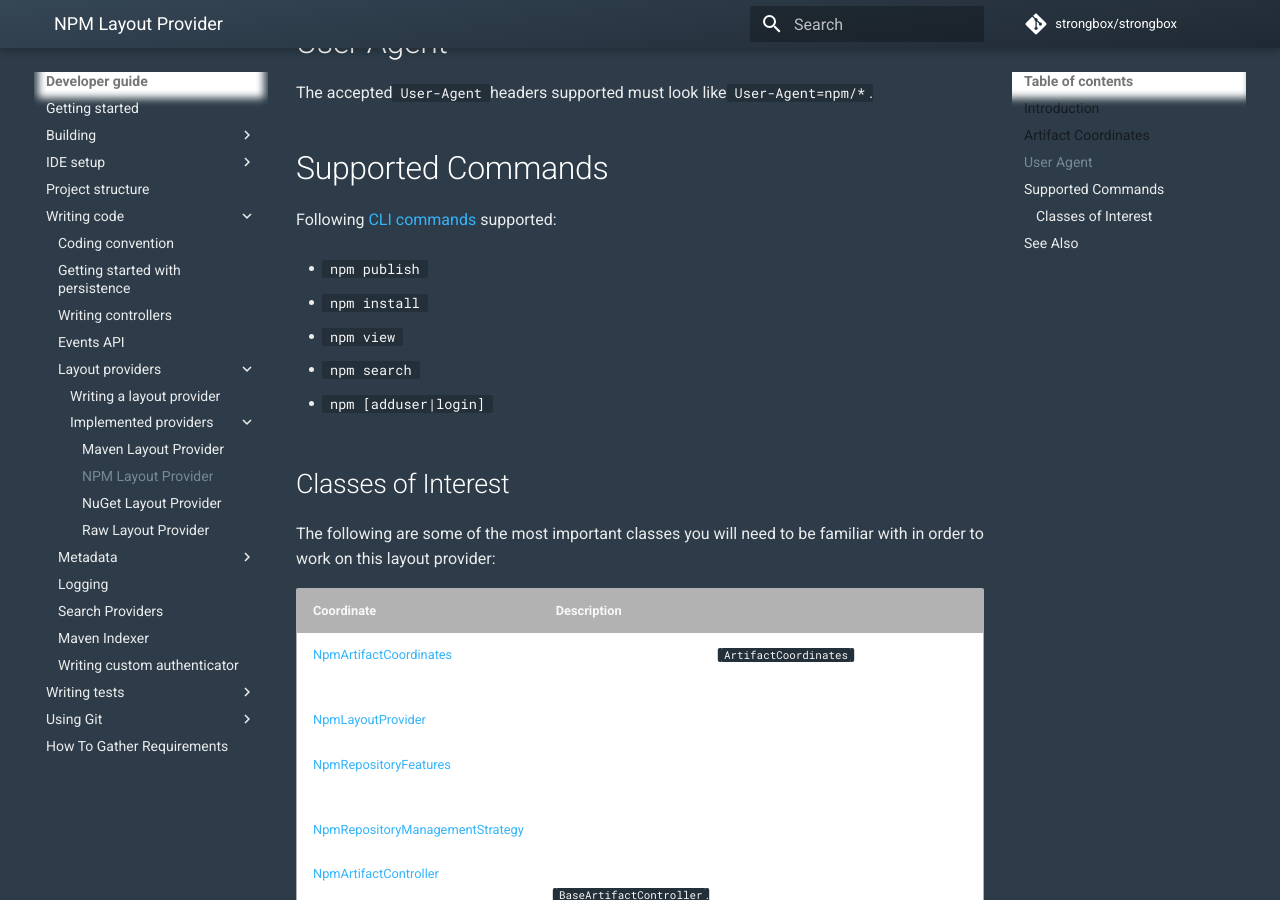
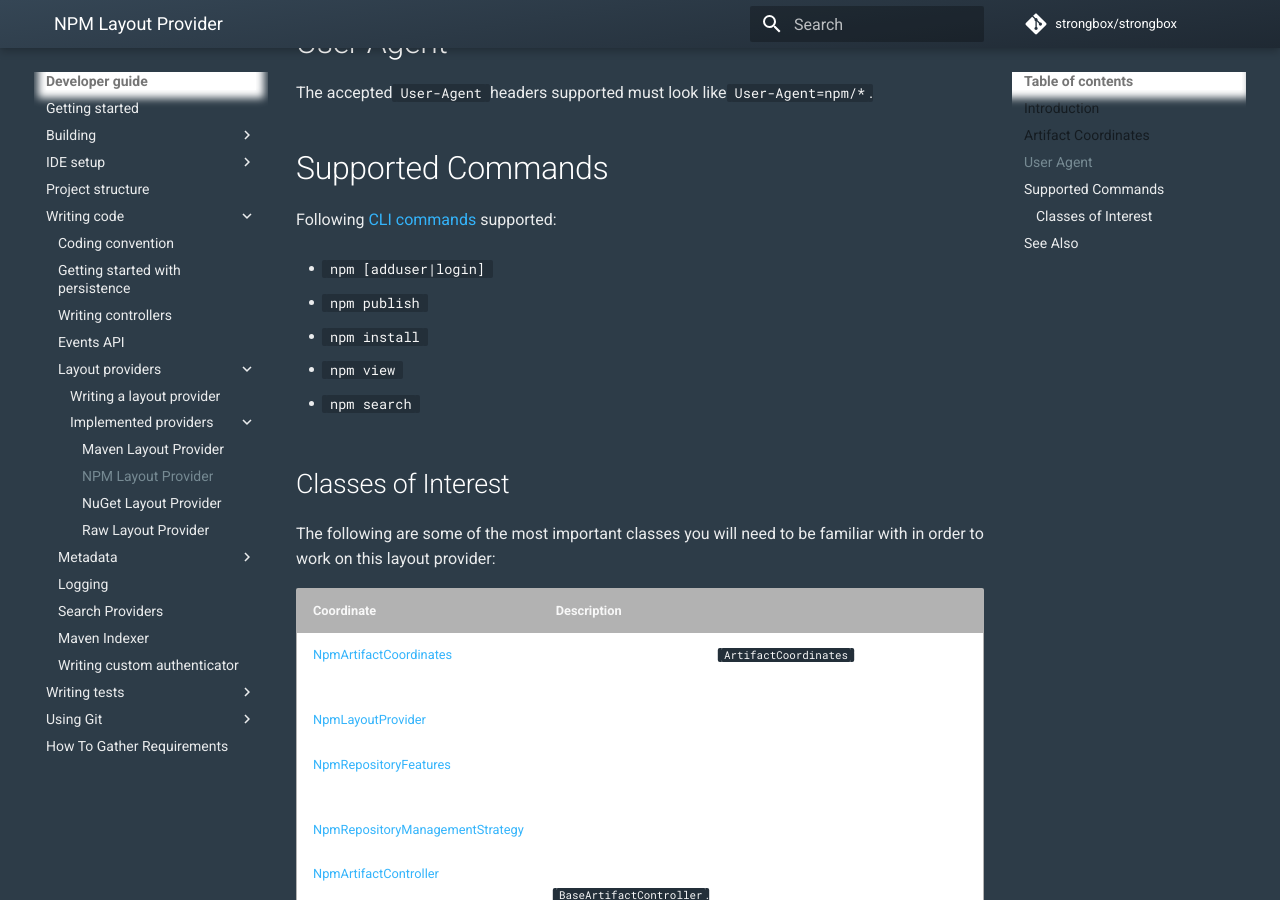
Before and after one commit to strongbox/strongbox-docs, an MkDocs documentation site: the page built from docs/developer-guide/layout-providers/npm-layout-provider.md, in a window 1280 px wide and 900 px high, scrolled down 679 px. Built offline with MkDocs 1.6.1 and Material for MkDocs 9.7.7, drawn with Linux system fonts in a browser that asks for light colours; comment, search, counter and statistics services are not loaded; part of the change alters nothing that is shown.

```diff
--- a/docs/developer-guide/layout-providers/npm-layout-provider.md
+++ b/docs/developer-guide/layout-providers/npm-layout-provider.md
@@ -23,6 +23,8 @@ The accepted `User-Agent` headers supported must look like `User-Agent=npm/*`.
 
 Following [CLI commands](https://docs.npmjs.com/cli/npm) supported:
 
+- `npm [adduser|login]`
+
 - `npm publish`
 
 - `npm install`
@@ -30,8 +32,6 @@ Following [CLI commands](https://docs.npmjs.com/cli/npm) supported:
 - `npm view`
 
 - `npm search`
-
-- `npm [adduser|login]`
 
 ### Classes of Interest
 
```
